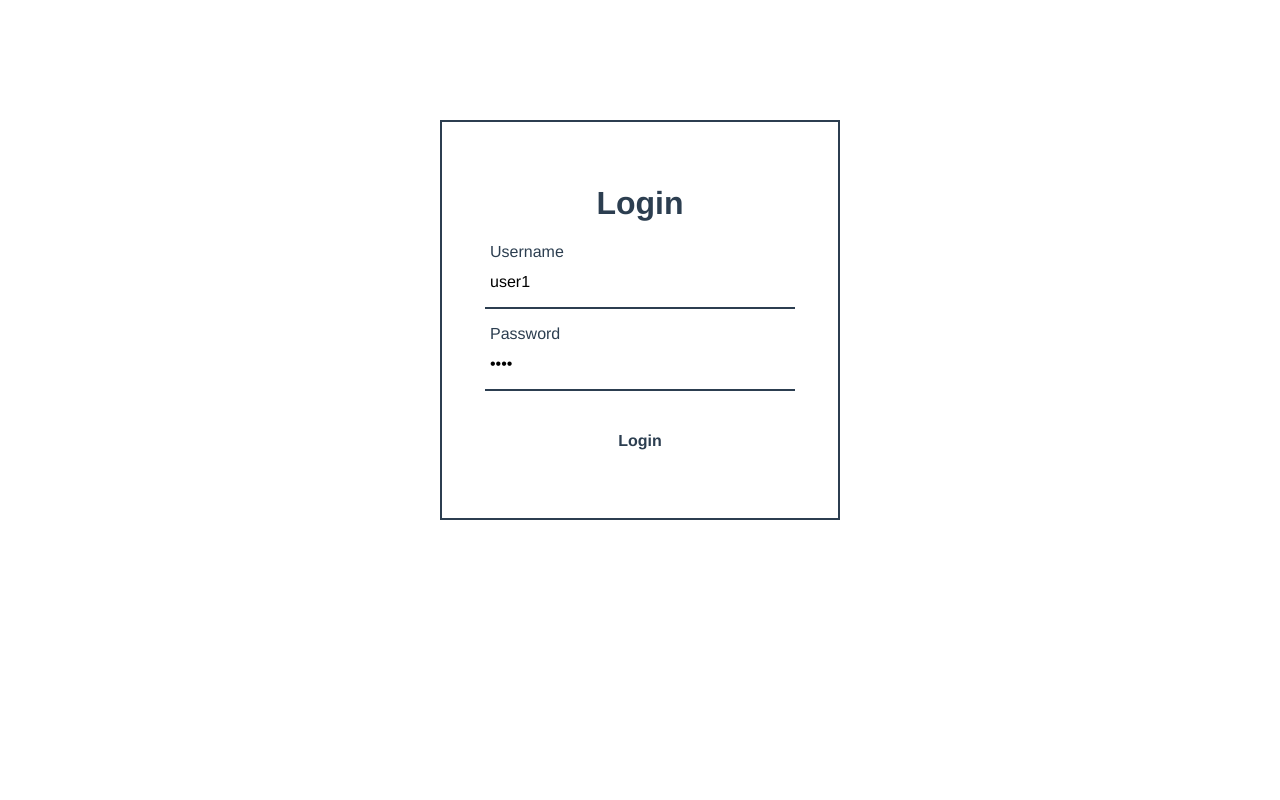
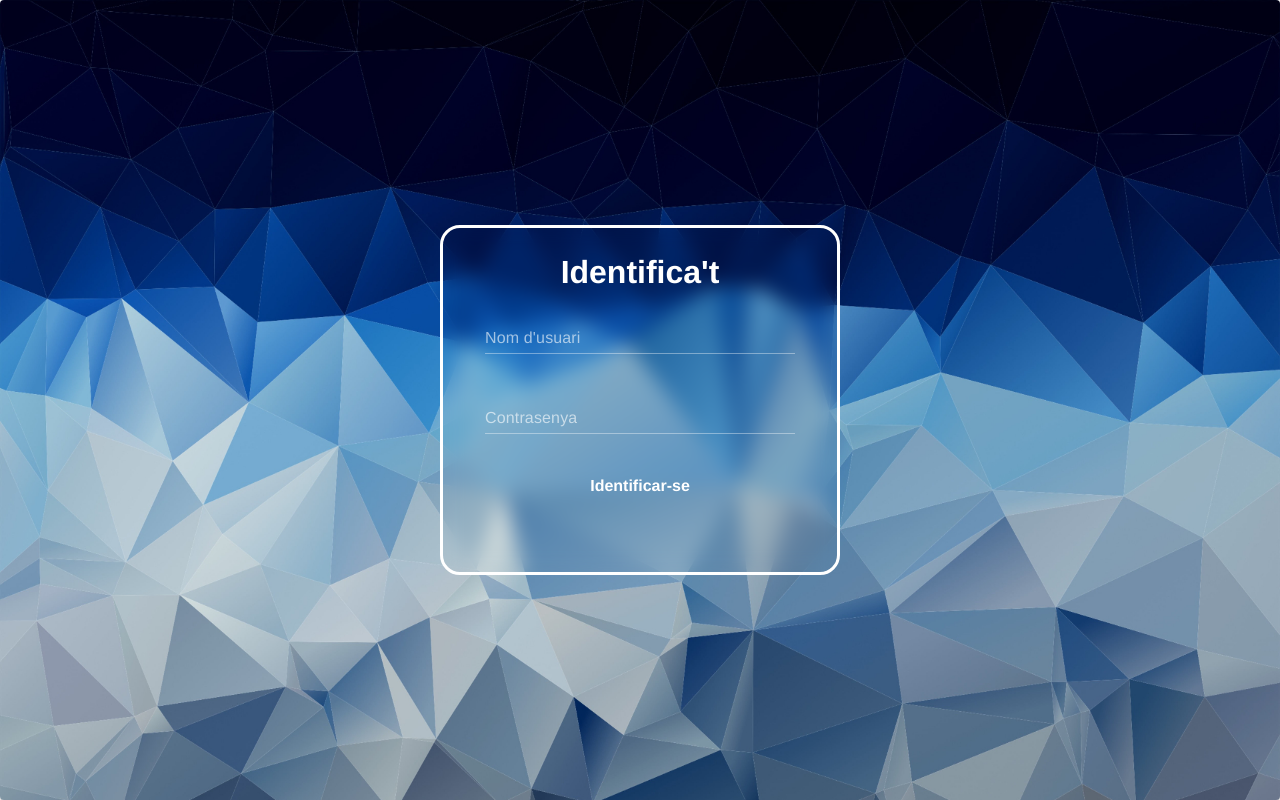
Before and after one commit to jostrip2/frontTFG, a Vue app: page /login in a window 1280 px wide. Built offline with nearby package versions, Linux system fonts and the light colour scheme; no server answers.

Commit message:
login + home

```diff
--- a/src/components/App.vue
+++ b/src/components/App.vue
@@ -1,20 +1,60 @@
 <template>
     <div id="app">
-        <router-view />
+        <v-card>
+            <v-layout>
+                <v-app-bar v-if="!isLogin" class="justify-left" color="blue-darken-3">
+                    <v-toolbar-title class="title">FisioApp</v-toolbar-title>
+
+                    <v-btn v-if="isAdmin">Seccio</v-btn>
+                    <p>|</p>
+                    <v-btn v-if="isAdmin">Seccio</v-btn>
+                    <p>|</p>
+                    <v-btn v-if="isAdmin">Seccio</v-btn>
+
+                    <v-spacer></v-spacer>
+                    <v-btn @click="logout">Tancar sessió</v-btn>
+                </v-app-bar>
+
+                <v-main id="content">
+                    <RouterView />
+                </v-main>
+            </v-layout>
+        </v-card>
     </div>
 </template>
 
 <script>
-import { RouterLink, RouterView } from 'vue-router';
-import NavBar from '@/components/NavBar.vue'
+import { RouterView } from 'vue-router';
 
 export default {
     name: "App",
     components: {
-        RouterLink,
-        RouterView,
-        NavBar
-    }
+        RouterView
+    },
+    data() {
+        return {
+
+        }
+    },
+    computed: {
+        isLogin() {
+            return this.$route.name === 'Login'
+        },
+
+        isLoggedIn() {
+            return this.$store.getters.isAuthenticated
+        },
+
+        isAdmin() {
+            return this.$store.getters.isAdmin
+        }
+    },
+    methods: {
+        logout() {
+            this.$store.dispatch('logOut')
+            this.$router.push('/')
+        }
+    },
 }
 </script>
 
@@ -26,4 +66,15 @@ export default {
     text-align: center;
     color: #2c3e50;
 }
+
+v-app-bar {
+    position: relative;
+    justify-content: flex-start;
+}
+
+#content {
+    height: 100vh;
+    display: flex;
+    flex-direction: column;
+}
 </style>
--- a/src/components/Home.vue
+++ b/src/components/Home.vue
@@ -5,7 +5,24 @@
 </template>
 
 <script>
+export default {
+    name: "Login",
+    components: {},
+    data() {
+        return {
 
+        };
+    },
+    methods: {
+
+    },
+
+    created() {
+        if (!this.$store.getters.isAuthenticated) {
+            this.$router.push("/")
+        }
+    }
+};
 </script>
 
 <style></style>
--- a/src/components/Login.vue
+++ b/src/components/Login.vue
@@ -1,20 +1,22 @@
 <template>
     <section>
         <div class="container">
+            <div class="contForm">
                 <form @submit.prevent="login">
-                <h2>Login</h2>
+                    <h2>Identifica't</h2>
                     <div class="inputbox">
-                    <input type="text" name="username" v-model="user.username" />
-                    <label for="username">Username</label>
+                        <v-text-field v-model="user.username" type="text" label="Nom d'usuari"
+                            variant="underlined"></v-text-field>
                     </div>
                     <div class="inputbox">
-                    <input type="password" name="password" v-model="user.password" />
-                    <label for="password">Password</label>
+                        <v-text-field v-model="user.password" type="password" label="Contrasenya"
+                            variant="underlined"></v-text-field>
                     </div>
-                <button>Login</button>
+                    <button>Identificar-se</button>
                 </form>
             </div>
-        <p v-if="showError" id="error">Username or Password is incorrect</p>
+            <p v-if="showError" class="error">Nom d'usuari o contrasenya incorrectes</p>
+        </div>
     </section>
 </template>
 
@@ -25,28 +27,31 @@ export default {
     data() {
         return {
             user: {
-                username: "user1",
-                password: "pass"
+                username: "",
+                password: ""
             },
             showError: false
         };
     },
     methods: {
         login() {
-            //let url = process.env.VUE_APP_API_URL + "/users/signIn";
+            //const url = process.env.VUE_APP_API_URL + "/users/signIn";
             const url = "http://localhost:8080/users/signIn";
-            this.axios.post(url, this.user, {
-                headers: {
-                    "Access-Control-Allow-Origin": "*"
+            this.axios.post(url, this.user)
+                .then(response => {
+                    if (response.status == 200 && response.data.token && response.data.rol) {
+                        const user = {
+                            username: this.user.username,
+                            token: response.data.token,
+                            rol: response.data.rol
                         }
-            })
-                .then(response => {
-                    if (response.status == 200 && response.data) {
+                        this.$store.commit('setUser', user)
                         this.$router.push("/home")
                     }
                 })
                 .catch(error => {
                     console.log(error);
+                    this.user.password = ""
                     this.showError = true
                 })
         },
@@ -55,43 +60,59 @@ export default {
 </script>
 
 <style scoped>
-* {
-    box-sizing: border-box;
-}
-
 section {
+    position: relative;
     display: flex;
     justify-content: center;
     align-items: center;
-    min-height: 80vh;
+    min-height: 100vh;
     width: 100%;
+    background: url('../assets/background.jpg');
+    background-position: center;
+    background-size: 100% 100%;
 }
 
 .container {
     position: relative;
     width: 400px;
-    height: 400px;
+    height: 350px;
+    background: transparent;
+    border-radius: 20px;
+    backdrop-filter: blur(10px);
     border: 2px solid;
-    display: flex;
+
     justify-content: center;
     align-items: center;
+    border: solid #fff;
 }
 
 h2 {
     font-size: 2em;
     text-align: center;
+    color: #fff;
+}
+
+.contForm {
+    margin-top: 20px;
+    justify-content: center;
+    align-items: center;
+    display: flex;
+}
+
+v-text-field {
+    color: #fff;
 }
 
 .inputbox {
     position: relative;
-    margin: 30px 0;
+    margin: 10px 0;
     width: 310px;
-    border-bottom: 2px solid;
+    color: #fff;
 }
 
 .inputbox label {
     position: absolute;
-    top: 50%;
+    top: 60%;
     left: 5px;
     transform: translateY(-50%);
     pointer-events: none;
@@ -110,6 +131,11 @@ input:valid~label {
     border: none;
     outline: none;
     background: transparent;
+    color: #fff;
+}
+
+.inputbox label {
+    color: #fff
 }
 
 button {
@@ -121,9 +147,12 @@ button {
     cursor: pointer;
     font-size: 1em;
     font-weight: 600;
+    color: #fff;
 }
 
-#error {
-    color: red;
+.error {
+    position: relative;
+    margin-top: 10px;
+    color: rgb(255, 0, 0);
 }
 </style>
--- a/src/components/NavBar.vue
+++ /dev/null
@@ -1,33 +0,0 @@
-<template>
-    <div id="nav">
-        <v-toolbar class="container-fluid">
-            <v-toolbar-title>FisioApp</v-toolbar-title>
-            <span v-if="isLoggedIn">
-                <a @click="logout">Logout</a>
-            </span>
-            <span v-else>
-                <router-link to="/">Login</router-link>
-            </span>
-        </v-toolbar>
-    </div>
-</template>
-<script>
-export default {
-    name: 'NavBar',
-    computed: {
-        isLoggedIn: function () { return this.$store.getters.isAuthenticated }
-    },
-    methods: {
-        async logout() {
-            await this.$store.dispatch('LogOut')
-            this.$router.push('/')
-        }
-    },
-}
-</script>
-
-<style>
-#nav {
-    padding: 30px, 30px, 30px, 0px;
-}
-</style>
--- a/src/router/index.js
+++ b/src/router/index.js
@@ -22,6 +22,7 @@ const routes = [
     ]
   },
 ]
+
 const router = createRouter({
   history: createWebHistory(process.env.BASE_URL),
   routes
--- a/src/store/index.js
+++ /dev/null
@@ -1,29 +0,0 @@
-import Vuex from "vuex";
-import axios from "axios";
-import auth from './modules/auth';
-
-export default new Vuex.Store({
-  state: {
-    user: {
-      id: "",
-      username: "",
-    },
-  },
-  getters: {},
-  mutations: {
-    CURRENT_USER_FETCH(state, user) {
-      state.user.id = user.id;
-      state.user.username = user.username;
-    },
-  },
-  actions: {
-    async initialLoad(context) {
-      if (localStorage.token) {
-        axios.defaults.headers.common.Authorization = "Bearer ${localStorage.token}";
-        const res = await axios.get("/api/auth/currentUser");
-        context.commit("CURRENT_USER_FETCH", res.data.user);
-      }
-    },
-  },
-  modules: { auth },
-});
--- /dev/null
+++ b/src/store/store.js
@@ -0,0 +1,40 @@
+import Vuex from "vuex";
+import auth from './modules/auth';
+
+export default new Vuex.Store({
+  state: {
+    user: {
+      username: "",
+      token: "",
+      rol: ""
+    },
+  },
+  getters: {
+    isAuthenticated(state) {
+      return state.user.token != ""
+    },
+
+    isAdmin(state) {
+      return state.user.rol == "admin"
+    },
+
+    getToken(state) {
+      return state.user.token
+    }
+  },
+  mutations: {
+    setUser(state, user) {
+      state.user.username = user.username;
+      state.user.token = user.token;
+      state.user.rol = user.rol;
+    },
+
+    logOut(state) {
+      state.user.username = "";
+      state.user.token = "";
+    }
+  },
+  actions: {
+  },
+  modules: { auth },
+});
```
Also changed, not shown: src/main.js (+2 -14 lines), src/assets/background.jpg (added). Lines whose indentation alone changed are shown as unchanged.
